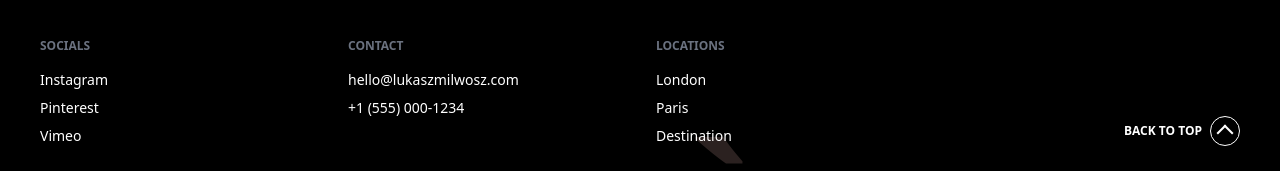
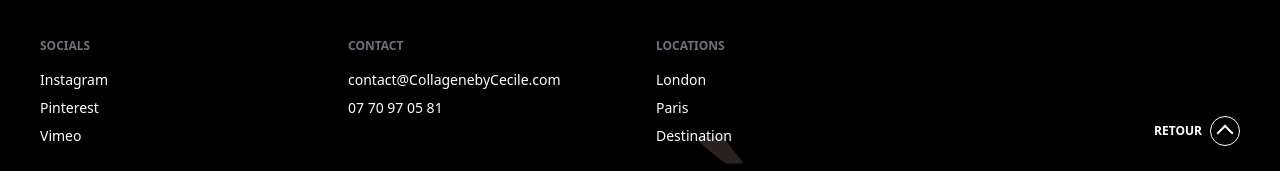
Before and after one commit to taxidumolevscode/collagene-by-cecile-74, a Next.js app: page / in a window 1280 px wide. Shown: the part 5015-5186 px from the top of the page. Built offline with nearby package versions, Linux system fonts and the light colour scheme.

Commit message:
Update footer contact details

```diff
--- a/components/sections/ContactSection.jsx
+++ b/components/sections/ContactSection.jsx
@@ -2,7 +2,7 @@ import FadeIn from '../animations/FadeIn';
 
 const footerLinks = {
   socials: ['Instagram', 'Pinterest', 'Vimeo'],
-  contact: ['hello@lukaszmilwosz.com', '+1 (555) 000-1234'],
+  contact: ['contact@CollagenebyCecile.com', '07 70 97 05 81'],
   locations: ['London', 'Paris', 'Destination']
 };
 
@@ -64,7 +64,7 @@ export default function ContactSection() {
         </div>
         <div className="flex items-end justify-end">
           <button onClick={scrollToTop} className="group flex items-center gap-2">
-            <span className="text-xs uppercase font-bold">Back to Top</span>
+            <span className="text-xs uppercase font-bold">Retour</span>
             <div className="p-2 border border-white rounded-full group-hover:bg-white group-hover:text-black transition-colors">
               <div className="w-3 h-3 border-t-2 border-l-2 border-current transform rotate-45 translate-y-0.5"></div>
             </div>
--- a/index.jsx
+++ b/index.jsx
@@ -417,8 +417,8 @@ export default function LukaszWedding() {
            <div>
               <h4 className="text-xs font-bold text-gray-500 uppercase mb-4">Contact</h4>
               <ul className="space-y-2 text-sm">
-                <li>hello@lukaszmilwosz.com</li>
-                <li>+1 (555) 000-1234</li>
+                <li>contact@CollagenebyCecile.com</li>
+                <li>07 70 97 05 81</li>
               </ul>
            </div>
            <div>
@@ -431,7 +431,7 @@ export default function LukaszWedding() {
            </div>
            <div className="flex items-end justify-end">
              <button onClick={() => window.scrollTo({ top: 0, behavior: 'smooth' })} className="group flex items-center gap-2">
-               <span className="text-xs uppercase font-bold">Back to Top</span>
+               <span className="text-xs uppercase font-bold">Retour</span>
                <div className="p-2 border border-white rounded-full group-hover:bg-white group-hover:text-black transition-colors">
                  <div className="w-3 h-3 border-t-2 border-l-2 border-current transform rotate-45 translate-y-0.5"></div>
                </div>
```
